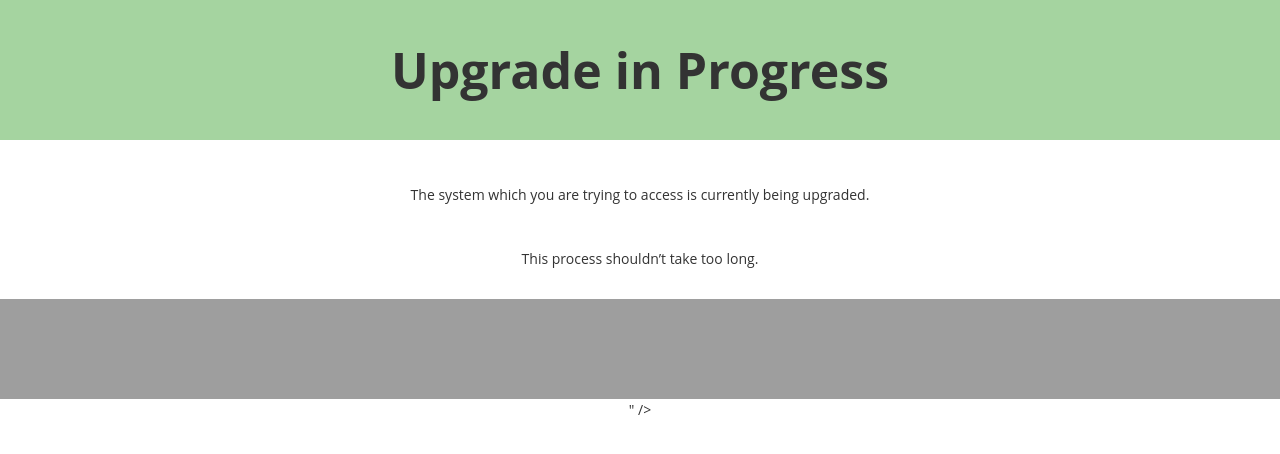
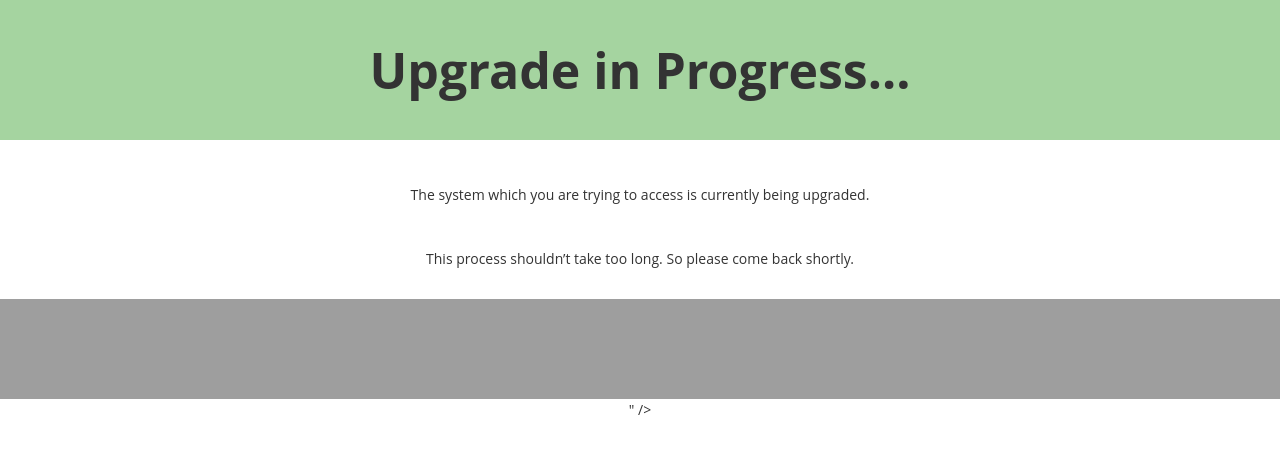
Before and after one commit to NERC-CEH/iamerror, a Jekyll site: the page built from upgrade.md, in a window 1280 px wide. Shown: the top 454 px of the page. Built offline with Jekyll 4.4.1, drawn with Linux system fonts in a browser that asks for light colours.

Commit message:
Adjusting upgrade text

```diff
--- a/upgrade.md
+++ b/upgrade.md
@@ -1,7 +1,7 @@
 ---
 layout: error
-title:  "Upgrade in Progress"
+title:  "Upgrade in Progress..."
 ---
 The system which you are trying to access is currently being upgraded.
 
-This process shouldn't take too long.
+This process shouldn't take too long. So please come back shortly.
```
